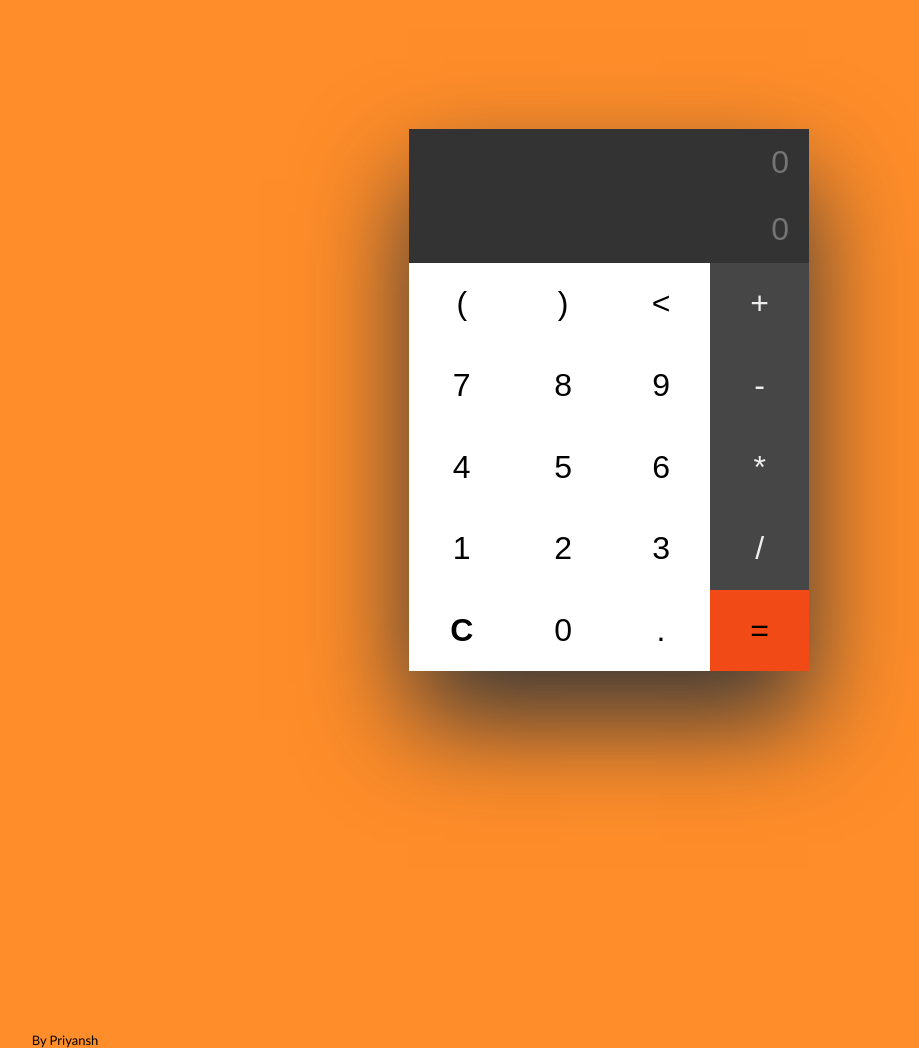
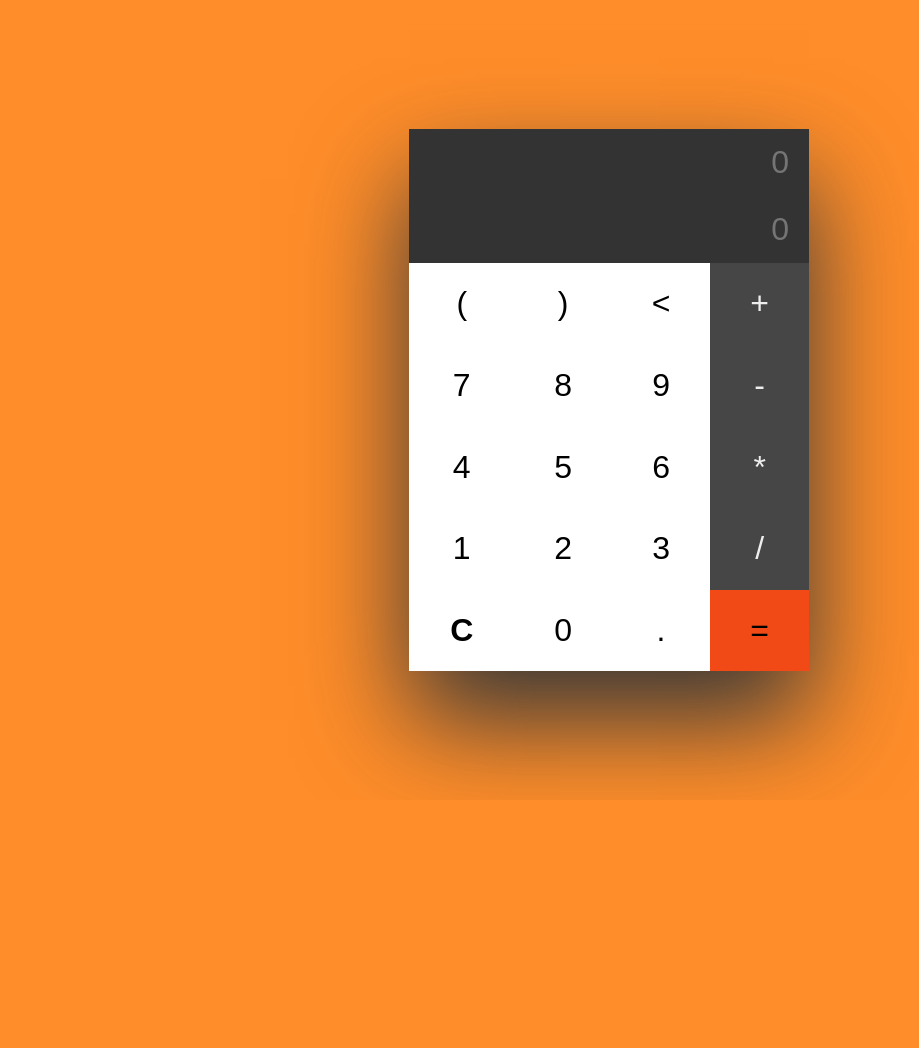
Before and after one commit to ThePritrax/Calc69, a plain HTML site: page index.html in a window 1280 px wide. Shown: the whole page, without its empty margins (31-950 px from the left). After the commit the page ends 800 px from the top, so only its background shows below. Drawn offline with Linux system fonts and the light colour scheme.

Commit message:
final commit

```diff
--- a/index.html
+++ b/index.html
@@ -45,9 +45,6 @@
             </tr>
         </table>
     </div>
-    <div class="sign">
-        <p>By Priyansh</p>
-    </div>
 
     <script src="script.js"></script>
 </body>
--- a/style.css
+++ b/style.css
@@ -46,14 +46,6 @@ input{
     text-align: right;
 }
 
-div.sign{
-    font-size: small;
-    font-family: 'Gill Sans', 'Gill Sans MT', Calibri, 'Trebuchet MS', sans-serif;
-    position: absolute;
-    margin-top: 100%;
-    margin-right: 85%;
-}
-
 .vari{
     background-color: rgb(70, 70, 70);
     color: #eee;
```
